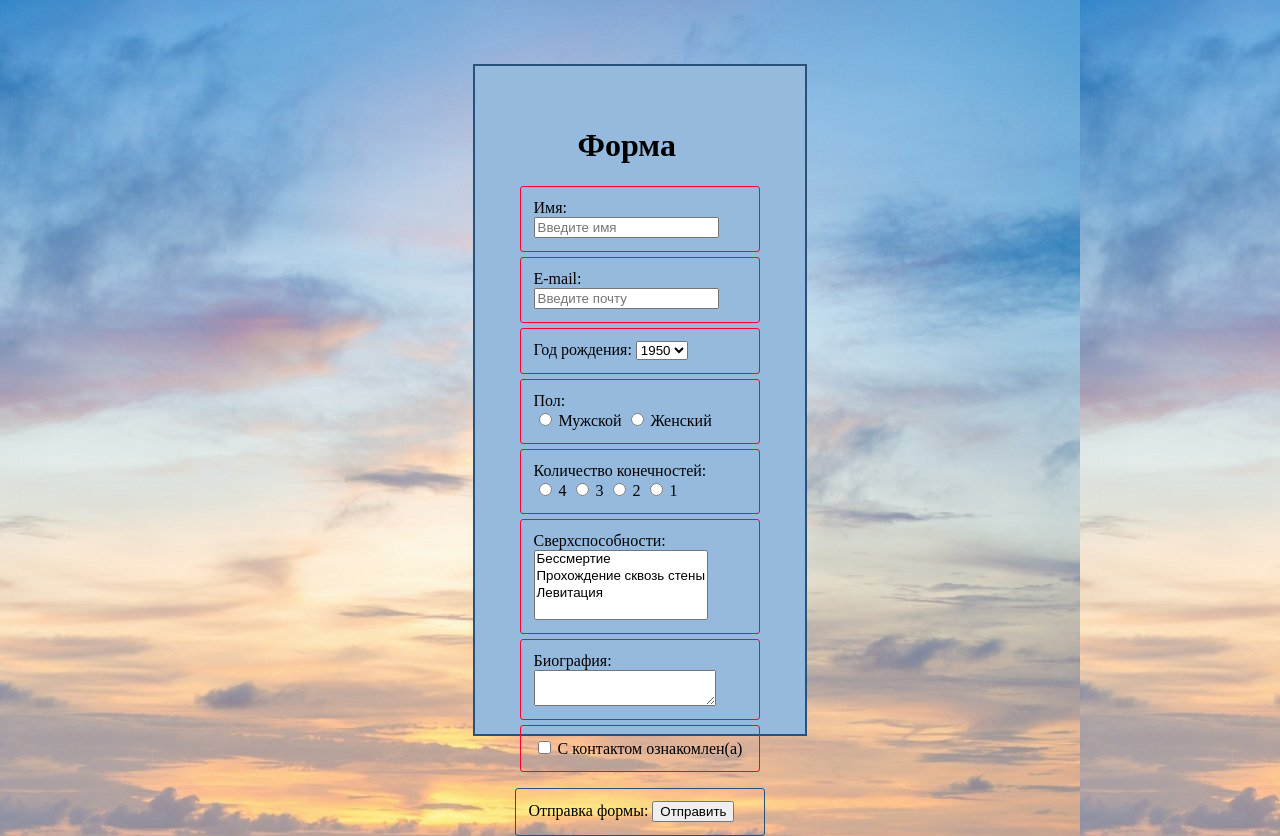
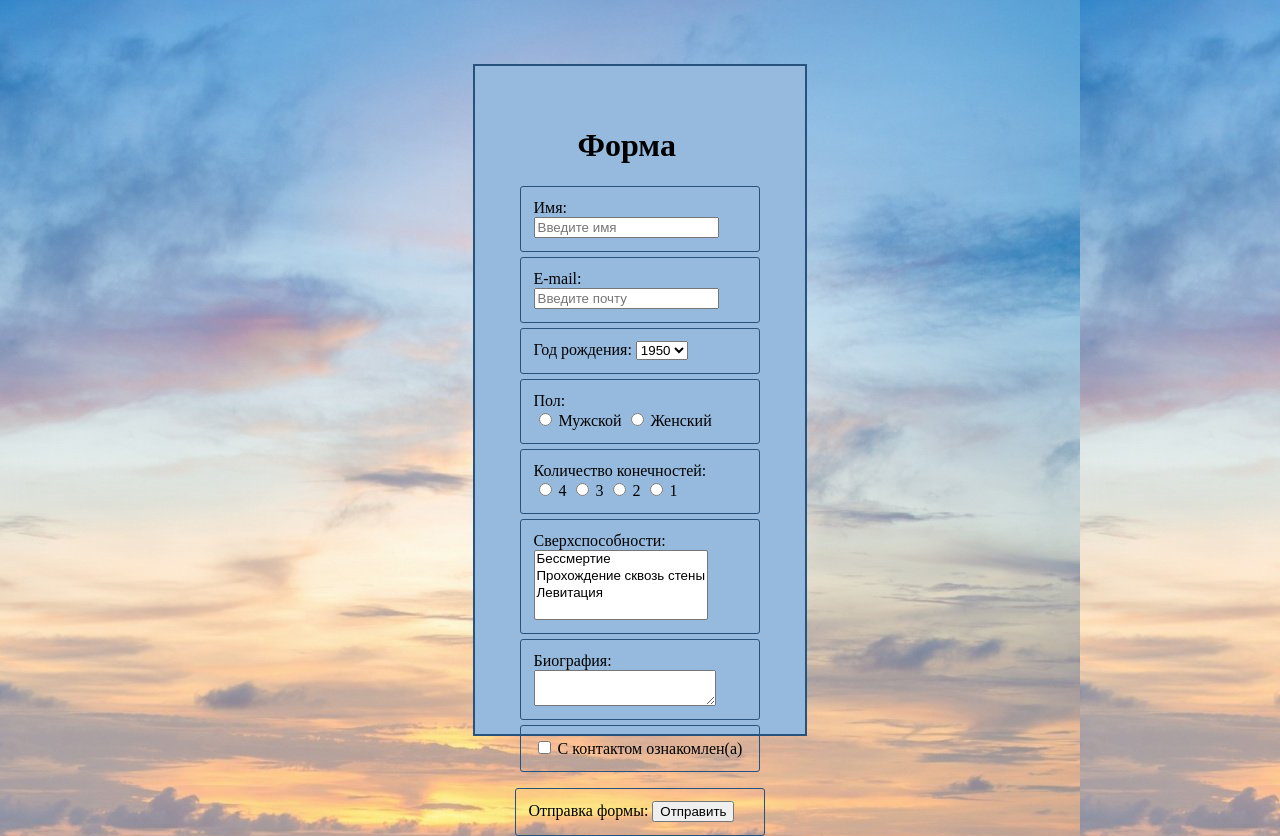
Before and after one commit to AleksandraShmakova/Backend4, a PHP site: page /form.php in a window 1280 px wide. Run offline with PHP 8.4, Linux system fonts and the light colour scheme; data that the repository does not hold is empty.

Commit message:
Update form.php

```diff
--- a/form.php
+++ b/form.php
@@ -1,5 +1,6 @@
 <style>
-	body{
+
+body{
   background-image: url("sea.jpg");
   background-size: no-repeat;
   display: flex;
@@ -7,6 +8,7 @@
   margin-top:5%;
   margin-bottom:5%;
 }
+
 .main{
   padding: 40px;
   width: 250px;
@@ -35,7 +37,7 @@ p{
     margin:2%;
     padding: 5%;
     border: 1px solid;
-    border-color: #fd0130;
+    border-color: #26527C;
     border-radius: 3px;
 }
 
```
